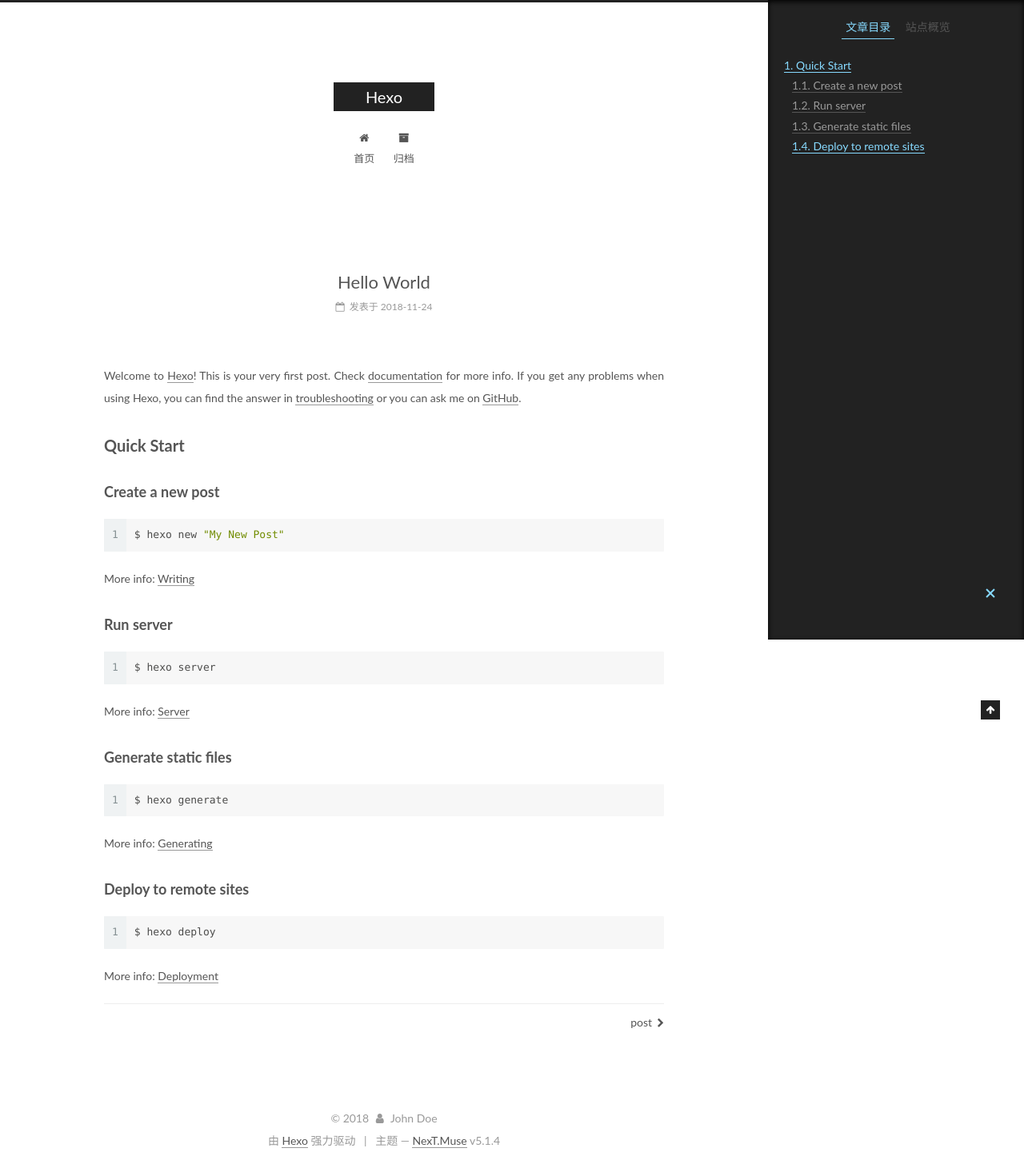
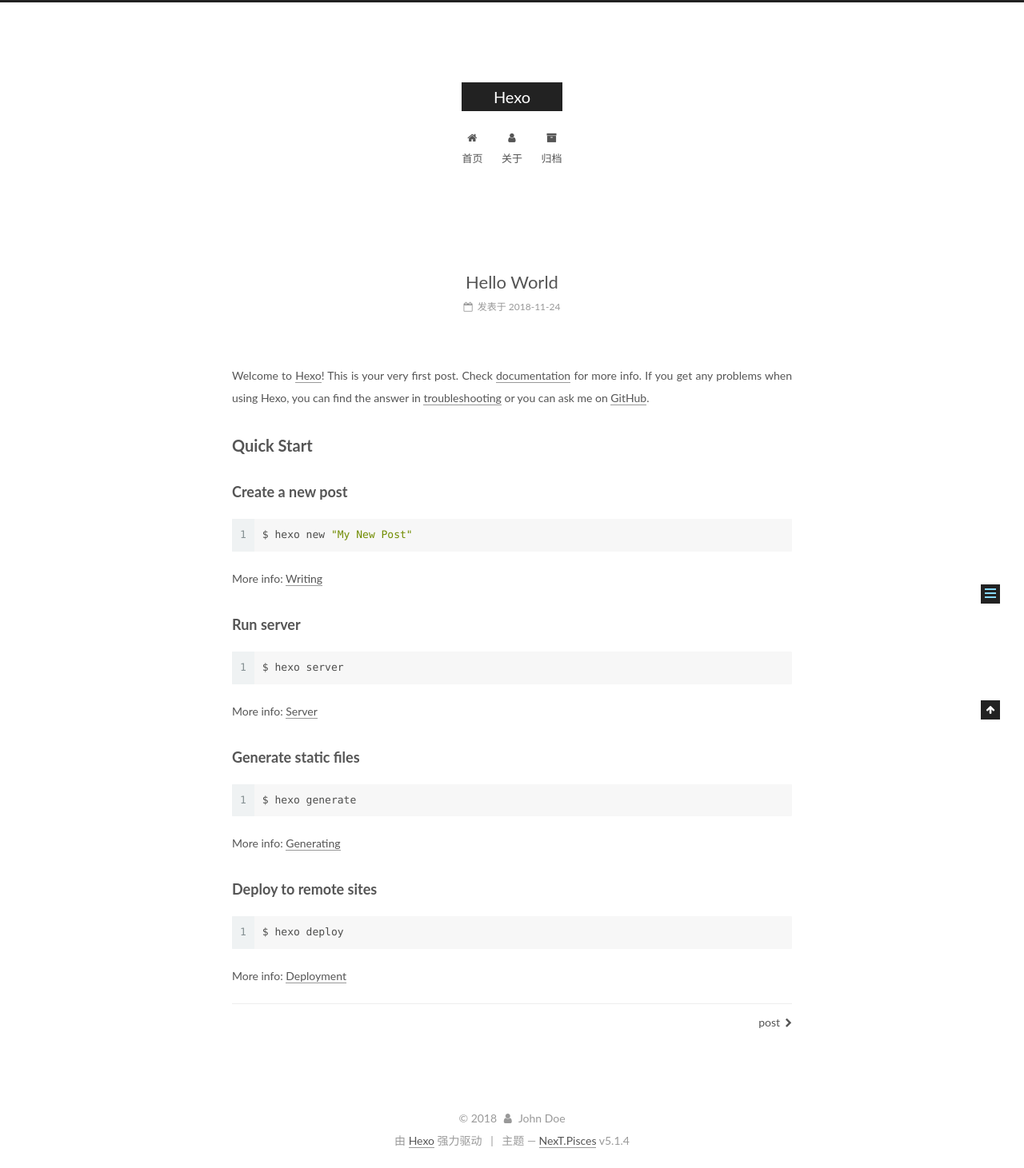
Before and after one commit to sonyxer/sonyxer.github.io, a plain HTML site: page 2018/11/24/hello-world/index.html in a window 1280 px wide. Shown: the whole page at 80% size. Drawn offline with Linux system fonts and the light colour scheme.

Commit message:
Site updated: 2018-11-24 11:25:40

```diff
--- a/2018/11/24/hello-world/index.html
+++ b/2018/11/24/hello-world/index.html
@@ -5,7 +5,7 @@
 
 
 
-<html class="theme-next muse use-motion" lang="zh-Hans">
+<html class="theme-next pisces use-motion" lang="zh-Hans">
 <head><meta name="generator" content="Hexo 3.8.0">
   <meta charset="UTF-8">
 <meta http-equiv="X-UA-Compatible" content="IE=edge">
@@ -97,7 +97,7 @@
   var NexT = window.NexT || {};
   var CONFIG = {
     root: '/',
-    scheme: 'Muse',
+    scheme: 'Pisces',
     version: '5.1.4',
     sidebar: {"position":"left","display":"post","offset":12,"b2t":false,"scrollpercent":false,"onmobile":false},
     fancybox: true,
@@ -186,6 +186,16 @@
               <i class="menu-item-icon fa fa-fw fa-home"></i> <br>
 
             首页
+          </a>
+        </li>
+
+
+        <li class="menu-item menu-item-about">
+          <a href="/about/" rel="section">
+
+              <i class="menu-item-icon fa fa-fw fa-user"></i> <br>
+
+            关于
           </a>
         </li>
 
@@ -492,7 +502,7 @@
 
 
 
-  <div class="theme-info">主题 &mdash; <a class="theme-link" target="_blank" href="https://github.com/iissnan/hexo-theme-next">NexT.Muse</a> v5.1.4</div>
+  <div class="theme-info">主题 &mdash; <a class="theme-link" target="_blank" href="https://github.com/iissnan/hexo-theme-next">NexT.Pisces</a> v5.1.4</div>
 
 
 
@@ -593,6 +603,13 @@
 
 
 
+  <script type="text/javascript" src="/js/src/affix.js?v=5.1.4"></script>
+
+  <script type="text/javascript" src="/js/src/schemes/pisces.js?v=5.1.4"></script>
+
+
+
+
   <script type="text/javascript" src="/js/src/scrollspy.js?v=5.1.4"></script>
 <script type="text/javascript" src="/js/src/post-details.js?v=5.1.4"></script>
 
```
Also changed, not shown: 2018/11/24/post/index.html (+20 -3 lines), 2018/11/24/你好，hexo/index.html (+20 -3 lines), archives/2018/11/index.html (+20 -3 lines), archives/2018/index.html (+20 -3 lines), archives/index.html (+20 -3 lines), index.html (+20 -3 lines).
